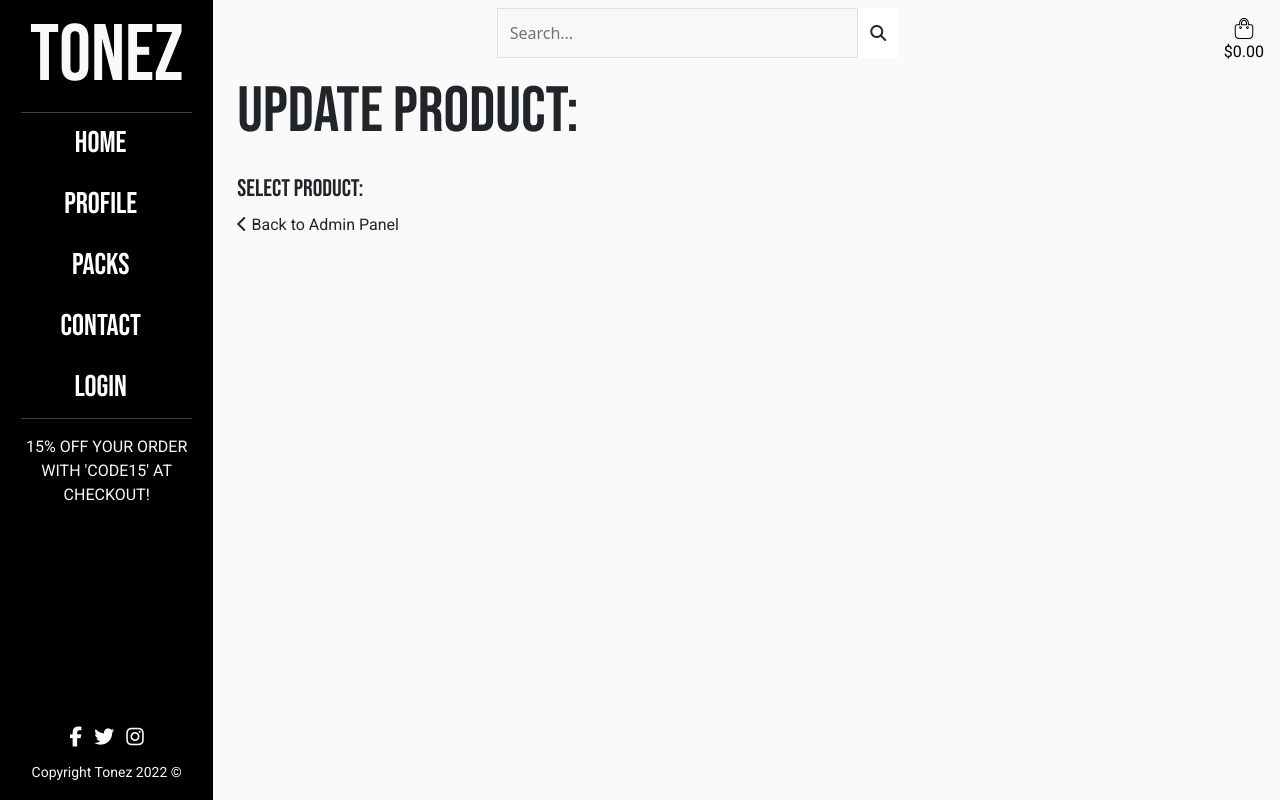
After one commit to hollownotempty/Portfolio_5_Tonez, a Django app: page /site_admin/update_product in a window 1280 px wide. The commit adds this page. Run offline with Django 3.2, Linux system fonts and the light colour scheme; data that the repository does not hold is empty; parts of the project's set-up code (start-up, migrations or seed data) failed here and were passed over; some libraries are stand-ins or nearby versions.

Commit message:
Add update product functionality

```diff
--- a/site_admin/templates/site_admin/site_admin.html
+++ b/site_admin/templates/site_admin/site_admin.html
@@ -19,7 +19,7 @@
             <ul class="list-group">
                 <li class="list-group-item"><a href="{% url 'add_product' %}" class="text-black roboto">Add Product <i class="fas fa-plus"></i></a></li>
                 <li class="list-group-item"><a href="{% url 'remove_product' %}" class="text-black roboto">Remove Product <i class="fas fa-minus"></i></a></li>
-                <li class="list-group-item"><a href="{% url 'remove_product' %}" class="text-black roboto">Update Product <i class="fas fa-edit"></i></a></li>
+                <li class="list-group-item"><a href="{% url 'update_product' %}" class="text-black roboto">Update Product <i class="fas fa-edit"></i></a></li>
             </ul>
         </div>
     </div>
--- /dev/null
+++ b/site_admin/templates/site_admin/update_product.html
@@ -0,0 +1,33 @@
+{% extends "base.html" %}
+{% load static %}
+
+{% block extra_css %}
+    <link rel="stylesheet" href="{% static 'profiles/css/profiles.css' %}">
+{% endblock %}
+
+{% block extra_title %}| Update Product{% endblock %}
+{% block content %}
+<div id="content-container" class="container">
+    <div class="row">
+        <div class="col">
+            <h2 class="mb-4 display-3">Update Product:</h2>
+        </div>
+    </div>
+    <div class="row">
+        <h4>
+            Select product:
+        </h4>
+        <ul class="list-group">
+            {% for pack in packs %}
+                <li class="list-group-item"><a href="{% url 'update_product_detail' pack.id %}" class="text-black roboto">{{ pack.name }} <i class="fas fa-edit"></i></a></li>
+            {% endfor %}
+        </ul>
+    </div>
+    <span class="my-3">
+        <a href="{% url 'site_admin' %}" class="text-dark">
+            <i class="fas fa-chevron-left"></i>
+            <span class="roboto">Back to Admin Panel</span>
+        </a>
+    </span>
+</div>
+{% endblock %}
--- a/site_admin/urls.py
+++ b/site_admin/urls.py
@@ -6,4 +6,6 @@ urlpatterns = [
     path('add_product/', views.add_product, name='add_product'),
     path('remove_product/', views.remove_product, name='remove_product'),
     path('delete_product/<product_id>', views.delete_product, name='delete_product'),
+    path('update_product', views.update_product, name='update_product'),
+    path('update_product_detail/<product_id>', views.update_product_detail, name='update_product_detail'),
 ]
--- a/site_admin/views.py
+++ b/site_admin/views.py
@@ -1,4 +1,3 @@
-from email import message
 from django.shortcuts import render, redirect
 from django.contrib import messages
 from .forms import AddProductForm
@@ -53,3 +52,33 @@ def delete_product(request, product_id):
     product.delete()
     messages.success(request, 'Successfully deleted product!')
     return redirect('remove_product')
+
+
+def update_product(request):
+    """
+    Returns the update item menu
+    """
+    packs = Packs.objects.all()
+    context = {
+        'packs': packs,
+    }
+    return render(request, 'site_admin/update_product.html', context)
+
+
+def update_product_detail(request, product_id):
+    """
+    Returns the individual page to update an item
+    """
+    product = Packs.objects.get(pk=product_id)
+    form = AddProductForm(request.POST or None, instance=product)
+
+    if form.is_valid():
+        form.save()
+        messages.success(request, f'Successfully updated {product.name}.')
+        return redirect('update_product')
+
+    context = {
+        'product': product,
+        'form': form,
+    }
+    return render(request, 'site_admin/update_product_detail.html', context)
```
Also changed, not shown: site_admin/templates/site_admin/update_product_detail.html (added, +22 -0 lines).
